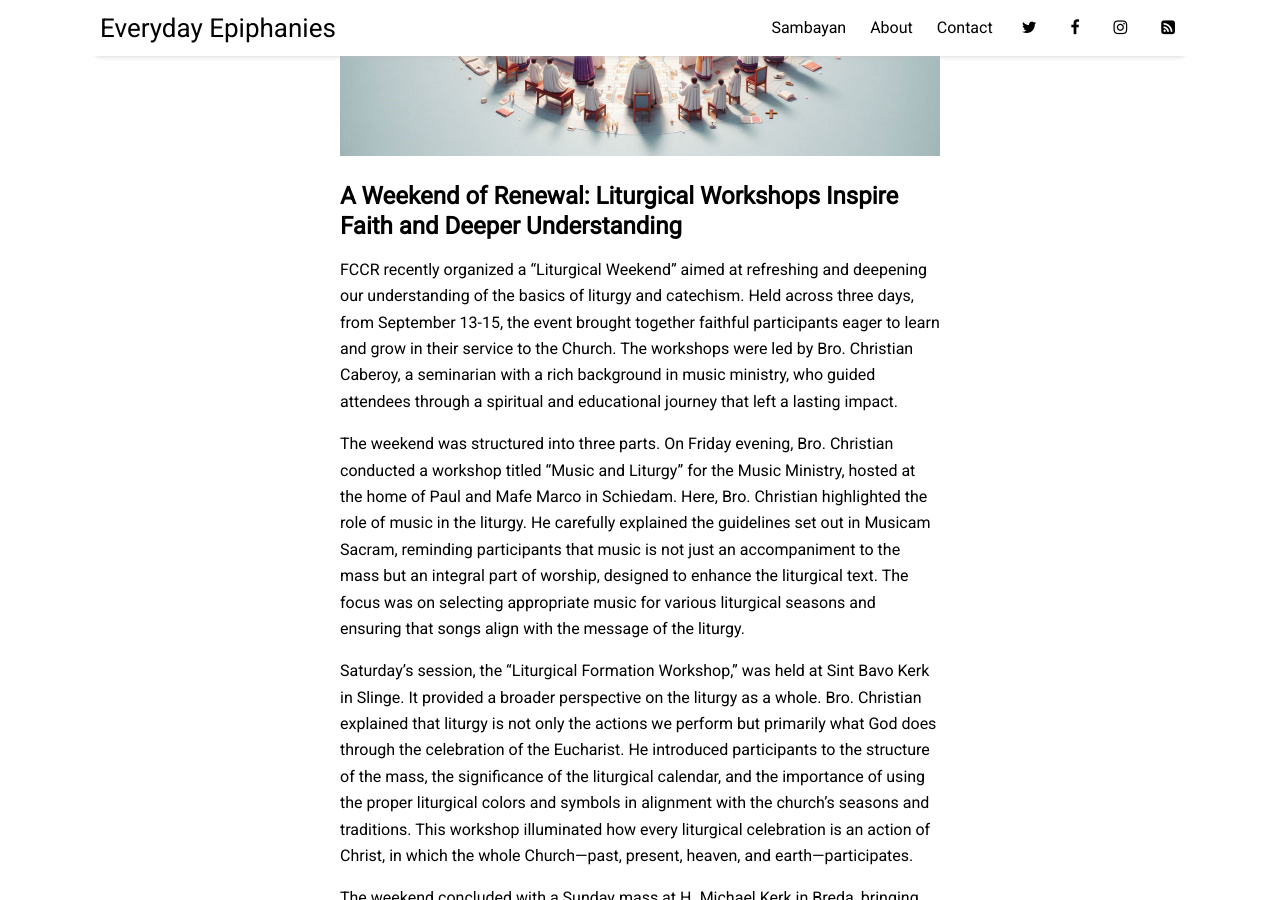
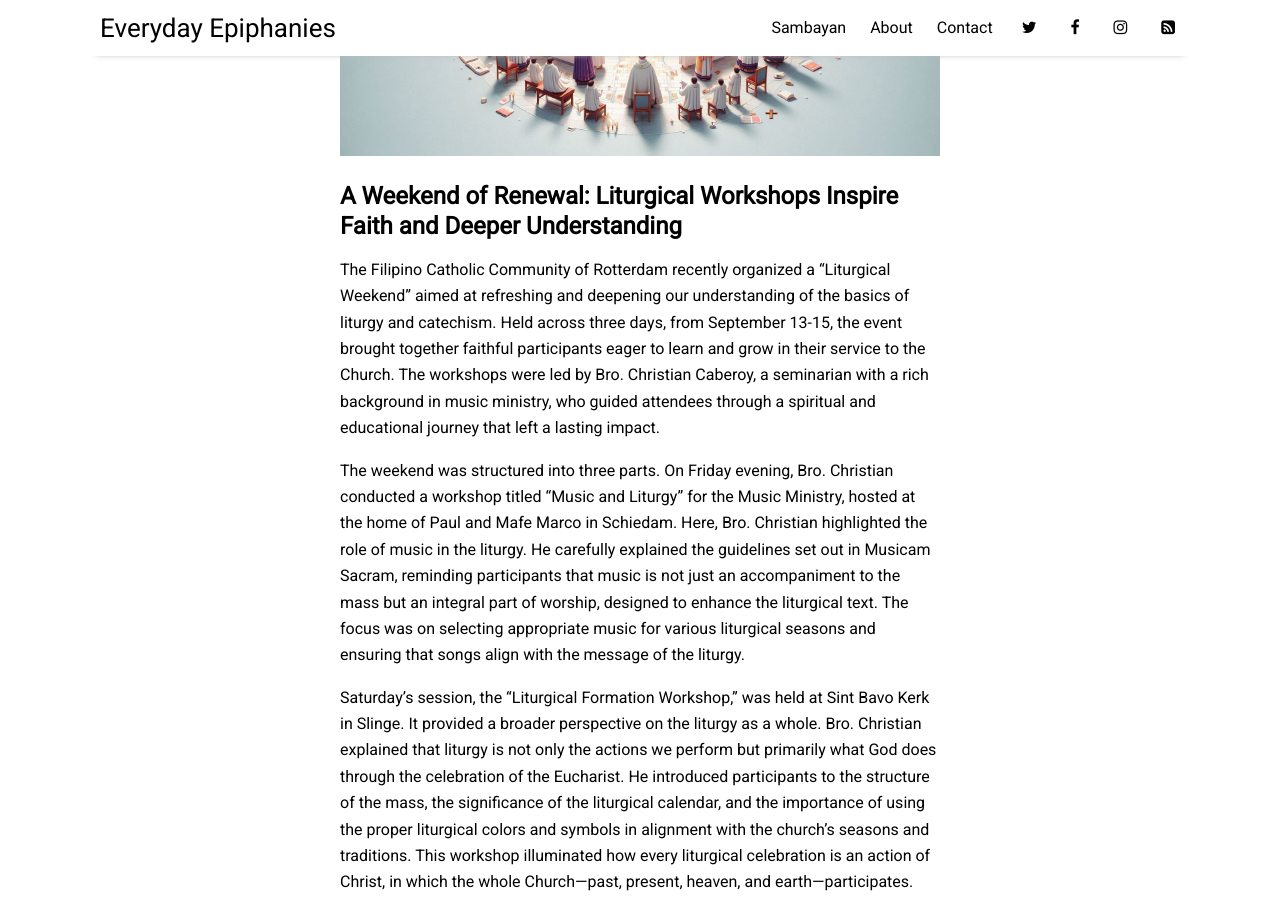
Before and after one commit to sailhenz/sailhenz.github.io, a Jekyll site: the page built from _posts/2024-09-19-fccr-liturgical-weekend.md, in a window 1280 px wide and 900 px high, scrolled down 349 px. Built offline with Jekyll 4.4.1, drawn with Linux system fonts in a browser that asks for light colours; nearby versions of some CDN libraries; some of the changed text lies outside the part shown.

Commit message:
add new blog post

```diff
--- a/_posts/2024-09-19-fccr-liturgical-weekend.md
+++ b/_posts/2024-09-19-fccr-liturgical-weekend.md
@@ -2,12 +2,12 @@
 layout: post
 title: "FCCR Liturgical Weekend"
 author: "Sai Ramirez"
-categories: sambayan
-tags: [sambayan,fccr,faith]
+categories: [sambayan,faith]
+tags: [sambayan,fccr,faith,renewal]
 image: liturgical-weekend.jpeg
 ---
 ## A Weekend of Renewal: Liturgical Workshops Inspire Faith and Deeper Understanding
-FCCR recently organized a “Liturgical Weekend” aimed at refreshing and deepening our understanding of the basics of liturgy and catechism. Held across three days, from September 13-15, the event brought together faithful participants eager to learn and grow in their service to the Church. The workshops were led by Bro. Christian Caberoy, a seminarian with a rich background in music ministry, who guided attendees through a spiritual and educational journey that left a lasting impact.
+The Filipino Catholic Community of Rotterdam recently organized a “Liturgical Weekend” aimed at refreshing and deepening our understanding of the basics of liturgy and catechism. Held across three days, from September 13-15, the event brought together faithful participants eager to learn and grow in their service to the Church. The workshops were led by Bro. Christian Caberoy, a seminarian with a rich background in music ministry, who guided attendees through a spiritual and educational journey that left a lasting impact.
 
 The weekend was structured into three parts. On Friday evening, Bro. Christian conducted a workshop titled "Music and Liturgy" for the Music Ministry, hosted at the home of Paul and Mafe Marco in Schiedam. Here, Bro. Christian highlighted the role of music in the liturgy. He carefully explained the guidelines set out in Musicam Sacram, reminding participants that music is not just an accompaniment to the mass but an integral part of worship, designed to enhance the liturgical text. The focus was on selecting appropriate music for various liturgical seasons and ensuring that songs align with the message of the liturgy.
 
```
Also changed, not shown: _posts/2024-09-25-the-power-of-showing-up.md (added, +31 -0 lines), pages/faith.md (added, +6 -0 lines), assets/img/the-power-of-showing-up.jpeg (added).
